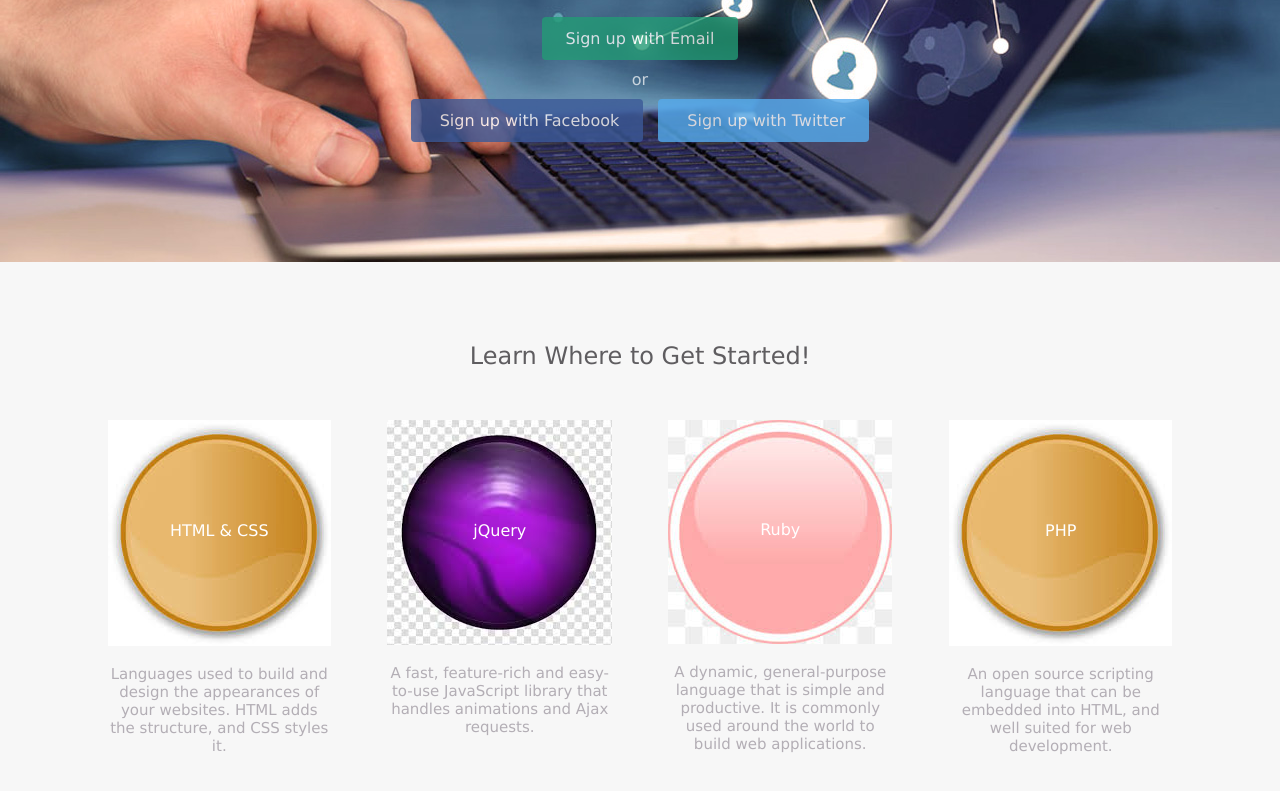
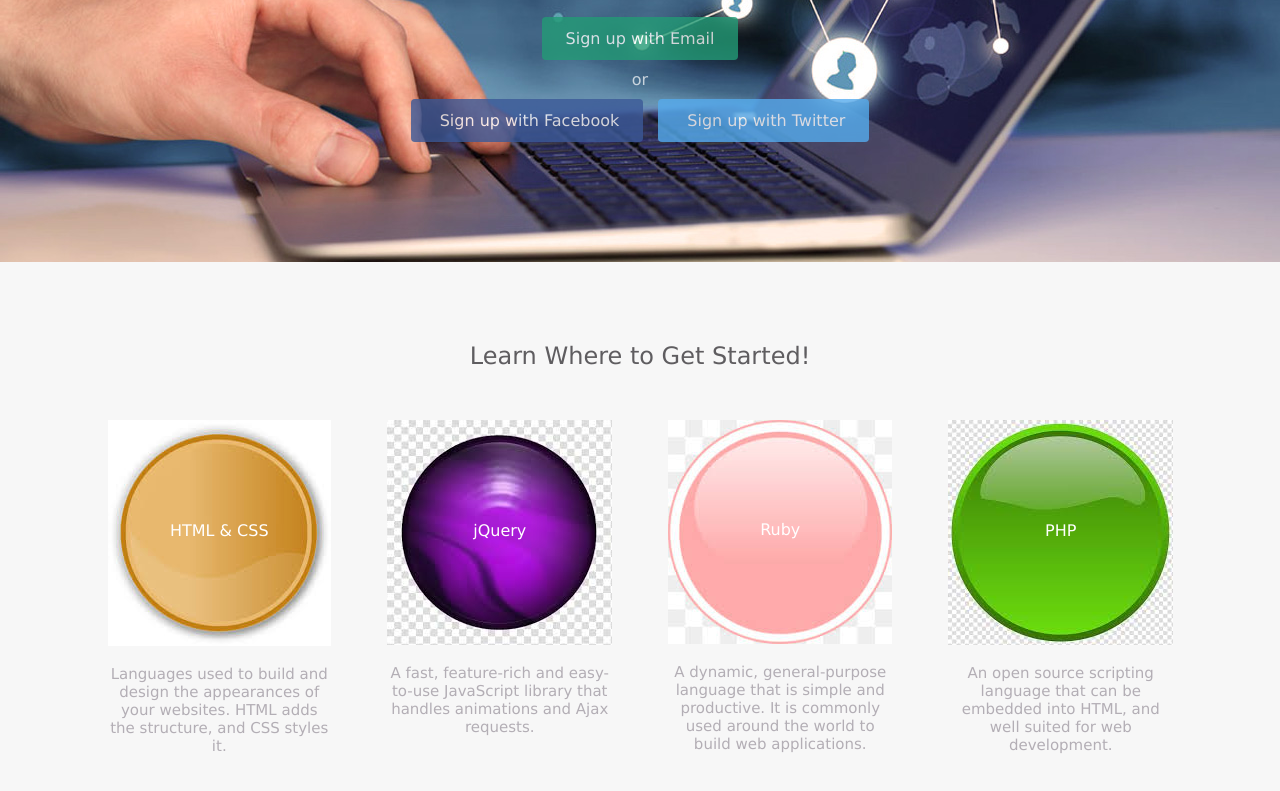
Before and after one commit to Shristi91/Webathon-Project, a plain HTML site: page index.html in a window 1280 px wide. Shown: the part 403-1194 px from the top of the page. Drawn offline with Linux system fonts and the light colour scheme.

Commit message:
Update index.html

```diff
--- a/index.html
+++ b/index.html
@@ -100,7 +100,7 @@
           </div>
           <div class="lesson">
             <div class="lesson-icon">
-              <img src="images.jpg" />
+              <img src="download (3).jpg" />
               <p>PHP</p>
             </div>
             <p class="text-contents">
```
